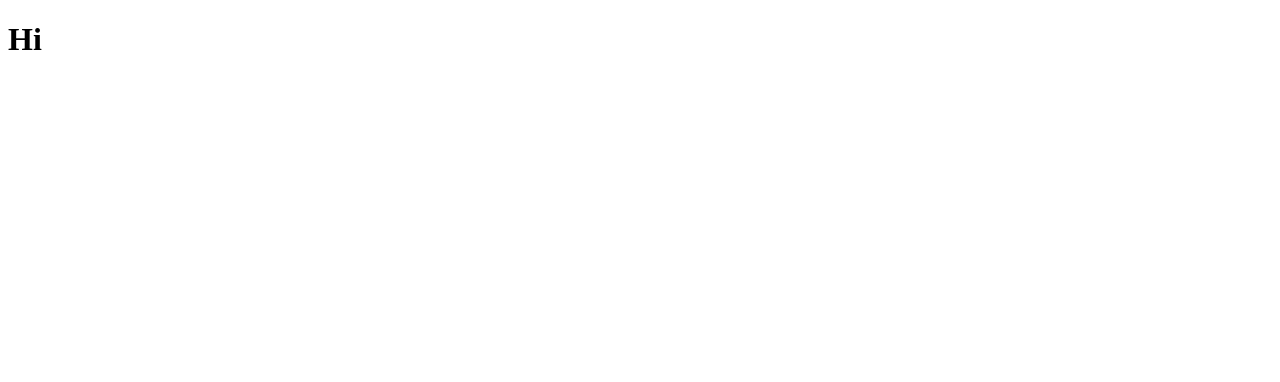
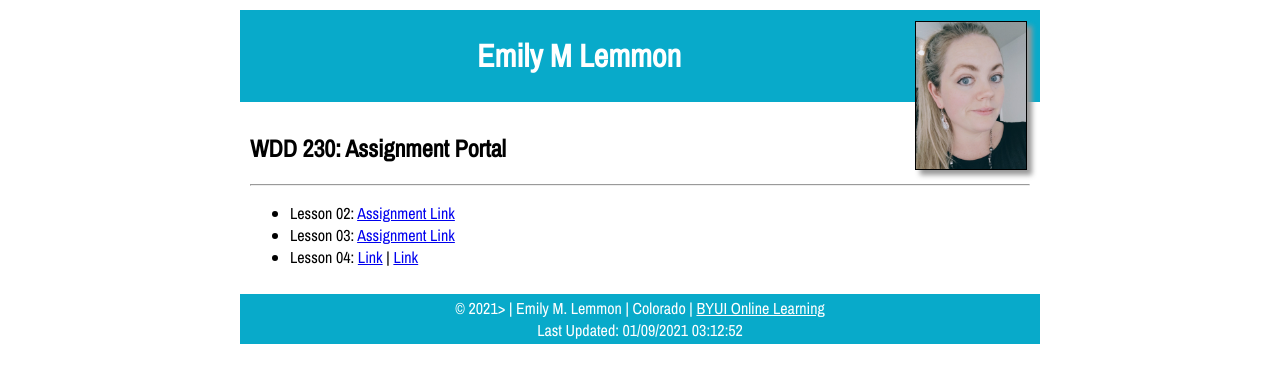
Before and after one commit to emlemmon/emlemmon.github.io, a plain HTML site: page index.html in a window 1280 px wide. Drawn offline with nearby package versions, Linux system fonts and the light colour scheme.

Commit message:
Fixes on 1/8

```diff
--- /dev/null
+++ b/CSS/home_page.css
@@ -0,0 +1,30 @@
+@import url(https://fonts.googleapis.com/css?family=Archivo+Narrow);
+
+body {
+    max-width: 800px;
+    font-family: "Archivo Narrow", helvitica, sans-serif;
+    margin:10px auto;
+}
+header img {
+    max-width: 110px;
+    border: 1px solid rgb(0, 0, 0);
+    box-shadow: 5px 5px 5px #999;
+    float: right;
+    margin-top: 8px;
+    margin-right: 10px;
+}
+#assignments {
+    padding: 10px;
+}
+header, footer {
+    background-color: #08aaca;
+    text-align: center;
+    color: white;
+    padding: 3px;
+}
+footer a {
+    color: white;
+}
+a:hover {
+    color:blue;
+}
--- /dev/null
+++ b/Script/script.js
@@ -0,0 +1,5 @@
+const lastMod = document.lastModified;
+const year = new Date().getFullYear();
+
+document.getElementById("date").textContent = lastMod;
+document.getElementById("currentYear").textContent = year;
--- a/index.html
+++ b/index.html
@@ -1,9 +1,30 @@
 <!doctype html>
 <html lang="en-us">
 <head>
-  <title>Emily Lemmon</title>
+  <title>Emily Lemmon Course Portal Home Page</title>
+  <meta charset="utf-8">
+  <meta name="viewport" content="width=device-width, initial-scale=1.0">
+  <meta name="description" content="Assignment Portal for Emily Lemmon for BYUI WDD 230 class">
+  <link rel="stylesheet" href="CSS/home_page.css">
 </head>
 <body>
- <h1>Hi</h1>
+ <header>
+    <img src="Images/profile_pic.jpg" alt="Emily's Profile Picture">
+    <h1>Emily M Lemmon</h1>
+ </header>
+ <section id="assignments">
+ <h2>WDD 230: Assignment Portal</h2>
+ <hr>
+ <ul>
+    <li>Lesson 02: <a href="./index.html">Assignment Link</a></li>
+    <li>Lesson 03: <a href="./index.html">Assignment Link</a></li>
+    <li>Lesson 04: <a href="./index.html">Link</a> | <a href="./index.html">Link</a></li>
+ </ul>
+ </section>
+ <footer>
+     &copy; <span id="currentYear"></span>> | Emily M. Lemmon | Colorado | <a href="https://www.byui.edu/online" target="_blank">BYUI Online Learning</a><br>
+     Last Updated: <span id="date"></span>
+ </footer>
+ <script src="Script/script.js"></script>
 </body>
 </html>
```
Also changed, not shown: Images/profile_pic.jpg (added), 1 other file.
